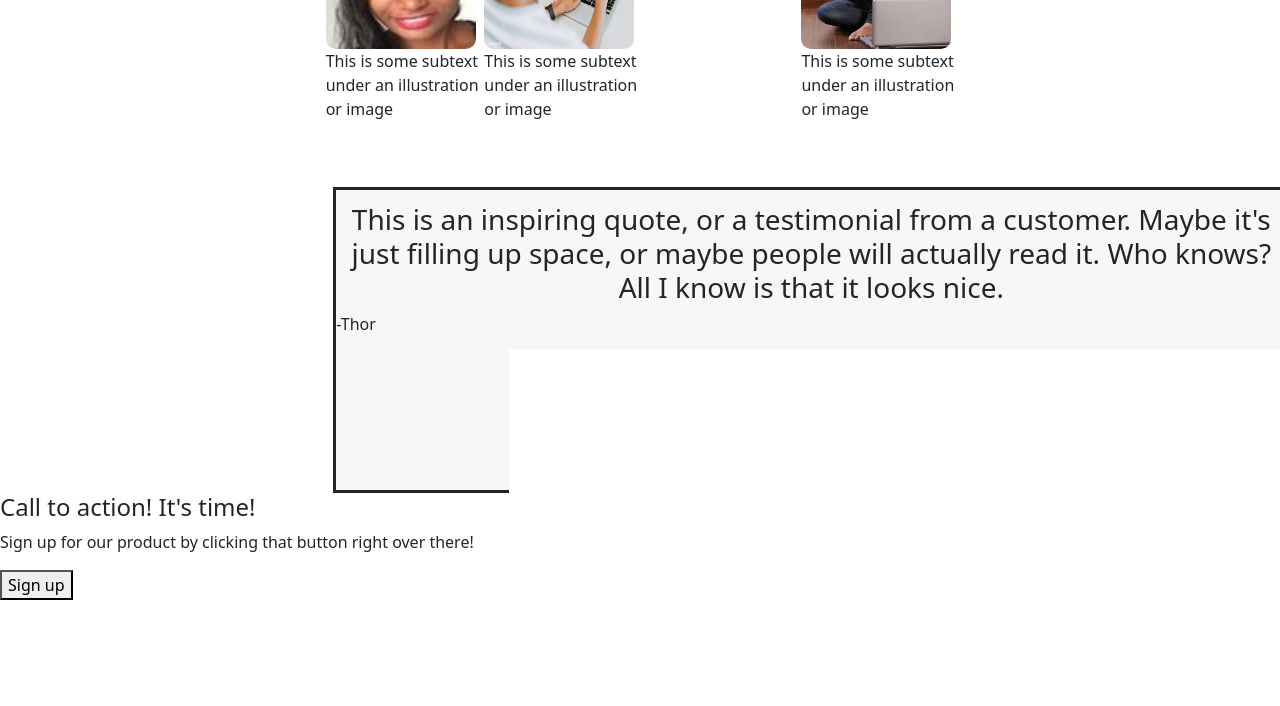
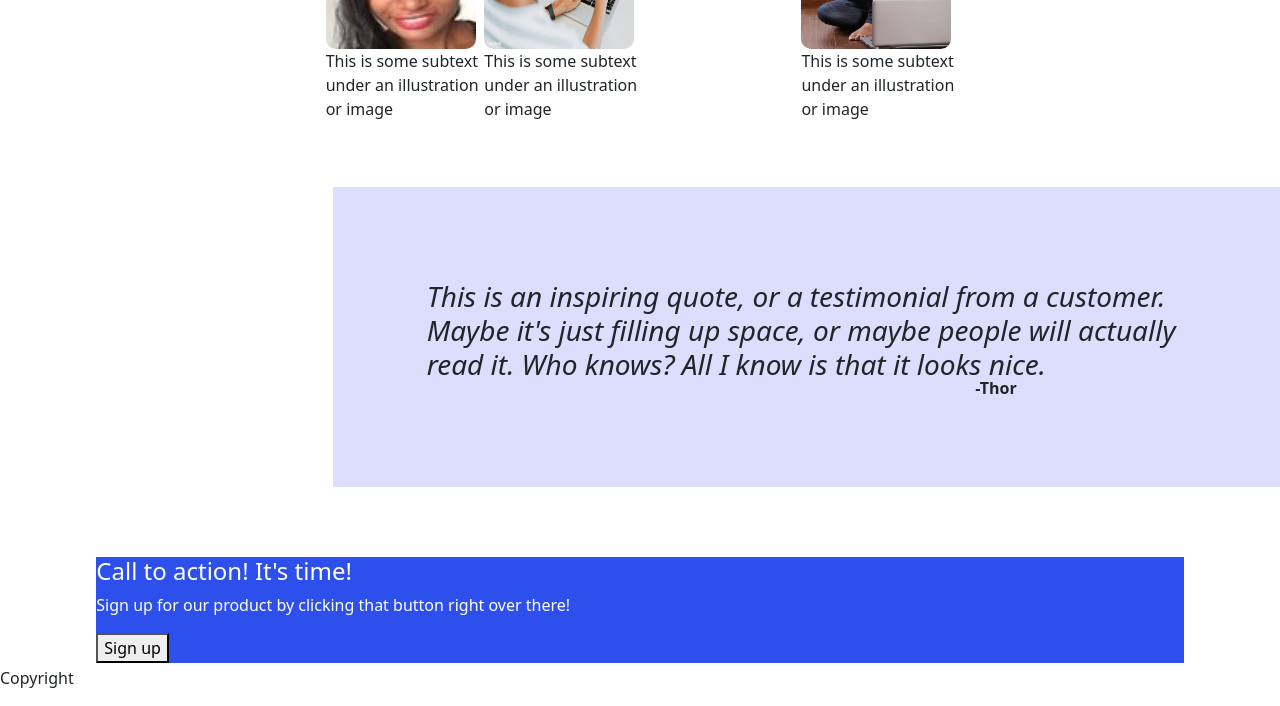
Before and after one commit to Emadoye/CSS-Assignment, a plain HTML site: page index.html in a window 1280 px wide. Shown: the part 668-1374 px from the top of the page. Before the commit the page ends 1308 px from the top, so only its background shows below. Drawn offline with nearby package versions, Linux system fonts and the light colour scheme.

Commit message:
dealing with call to action

```diff
--- a/css/style.css
+++ b/css/style.css
@@ -19,12 +19,20 @@
 }
 
 .sect {
-  background-color: rgba(245, 245, 245, 0.815);
+  background-color: #dbdffd;
   height: 300px;
   width: 950px;
   margin-top: 50px;
   margin-left: 250pt;
   margin-right: 100pt;
+  border: 0em;
+}
+.last {
+  background-color: #2d50ec;
+  color: white;
+  margin-top: 50pt;
+  margin-left: 70pt;
+  margin-right: 70pt;
 }
 
 .first-section {
@@ -61,8 +69,12 @@ h2 {
 }
 
 h3 {
-  text-align: center;
-  padding-top: 10pt;
+  font-weight: 100;
+  padding-top: 70pt;
+  padding-bottom: 10pt;
+  padding-left: 70pt;
+  padding-right: 60pt;
+  font-style: italic;
 }
 
 ul,
--- a/index.html
+++ b/index.html
@@ -106,11 +106,17 @@
         just filling up space, or maybe people will actually read it. Who knows?
         All I know is that it looks nice.
       </h3>
-      <figcaption>-Thor</figcaption>
+      <figcaption
+        style="text-align: right; padding-right: 200pt; margin-top: -20pt"
+      >
+        <b> -Thor </b>
+      </figcaption>
     </div>
-    <h4>Call to action! It's time!</h4>
-    <p>Sign up for our product by clicking that button right over there!</p>
-    <button>Sign up</button>
+    <div class="last">
+      <h4>Call to action! It's time!</h4>
+      <p>Sign up for our product by clicking that button right over there!</p>
+      <button>Sign up</button>
+    </div>
     <p>Copyright</p>
   </body>
 </html>
```
